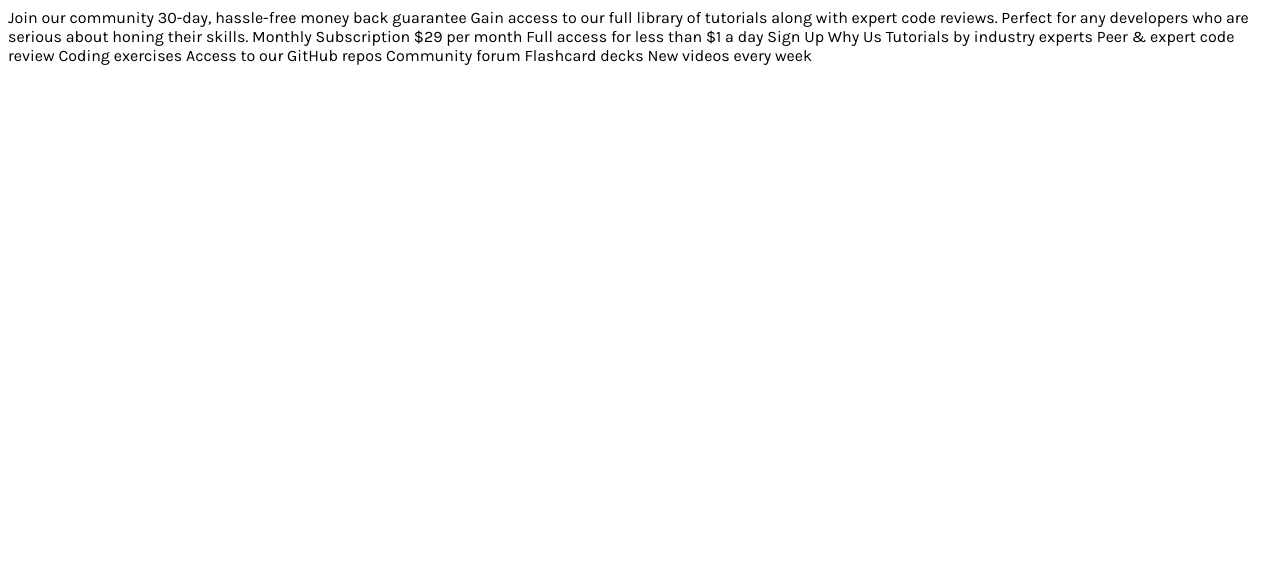
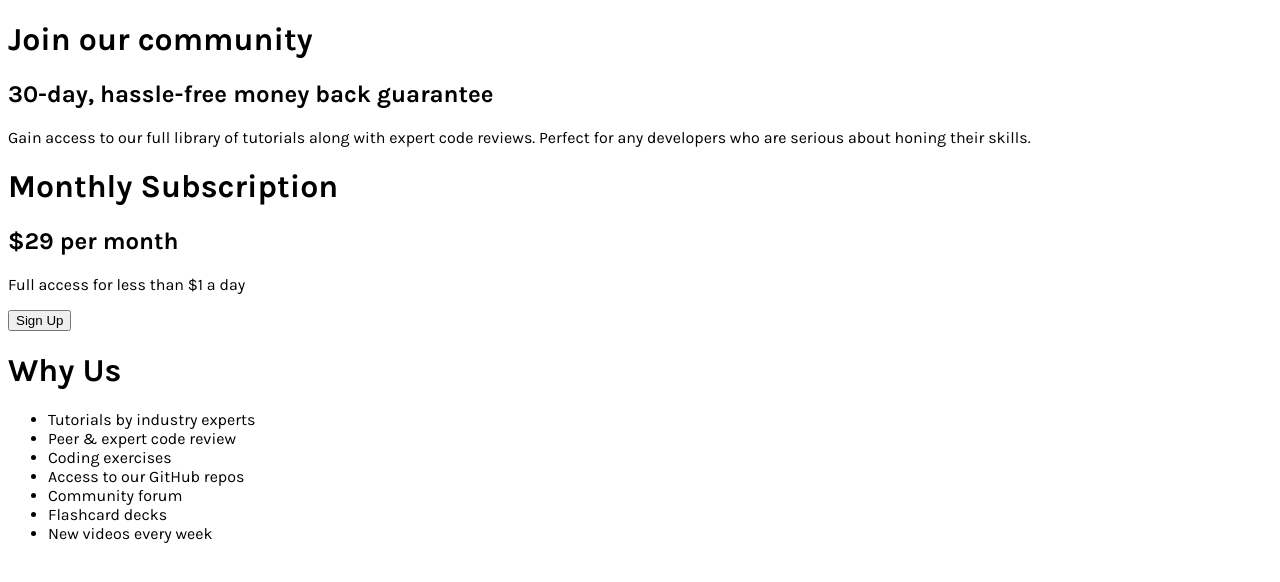
Before and after one commit to Ozolao/single-price-grid-component, a website: page app/index.html in a window 1280 px wide. Drawn offline with nearby package versions, Linux system fonts and the light colour scheme; files that its build step writes are made by us from their sources.

Commit message:
Set-up HTML tags

```diff
--- a/app/index.html
+++ b/app/index.html
@@ -32,30 +32,43 @@
 
 
 
-  Join our community
+  <div>
+    <div>
+      <h1>Join our community</h1>
 
-  30-day, hassle-free money back guarantee
+      <h2>30-day, hassle-free money back guarantee</h2>
 
-  Gain access to our full library of tutorials along with expert code reviews.
-  Perfect for any developers who are serious about honing their skills.
+      <p>Gain access to our full library of tutorials along with expert code reviews. Perfect for any developers who are serious about honing their skills.</p>
+    </div>
 
-  Monthly Subscription
 
-  &dollar;29 per month
+    <div>
+      <div>
+        <h1>Monthly Subscription</h1>
 
-  Full access for less than &dollar;1 a day
+        <h2><span>&dollar;29</span> per month</h2>
 
-  Sign Up
+        <p>Full access for less than &dollar;1 a day</p>
 
-  Why Us
+        <button>Sign Up</button>
+      </div>
 
-  Tutorials by industry experts
-  Peer &amp; expert code review
-  Coding exercises
-  Access to our GitHub repos
-  Community forum
-  Flashcard decks
-  New videos every week
+
+      <div>
+        <h1>Why Us</h1>
+
+        <ul>
+          <li>Tutorials by industry experts</li>
+          <li>Peer &amp; expert code review</li>
+          <li>Coding exercises</li>
+          <li>Access to our GitHub repos</li>
+          <li>Community forum</li>
+          <li>Flashcard decks</li>
+          <li>New videos every week</li>
+        </ul>
+      </div>
+    </div>
+  </div>
 
 
 
```
